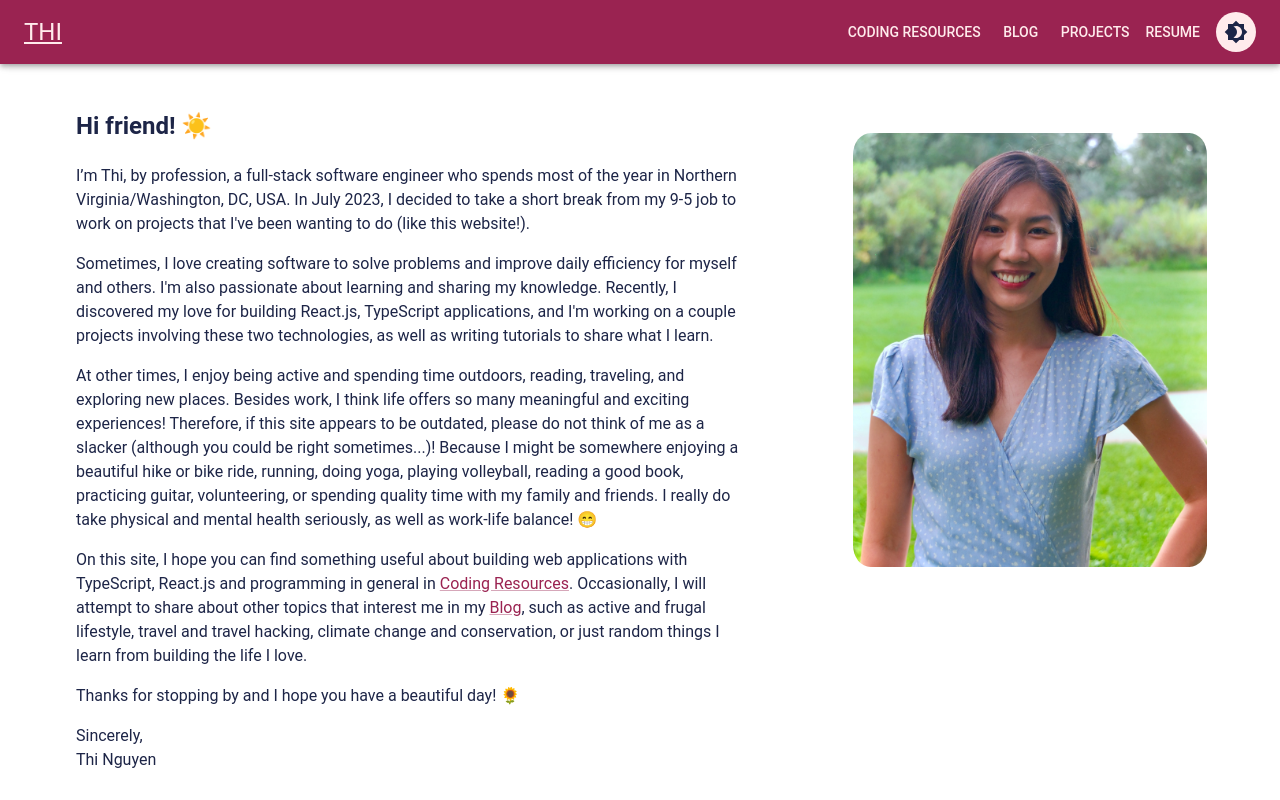
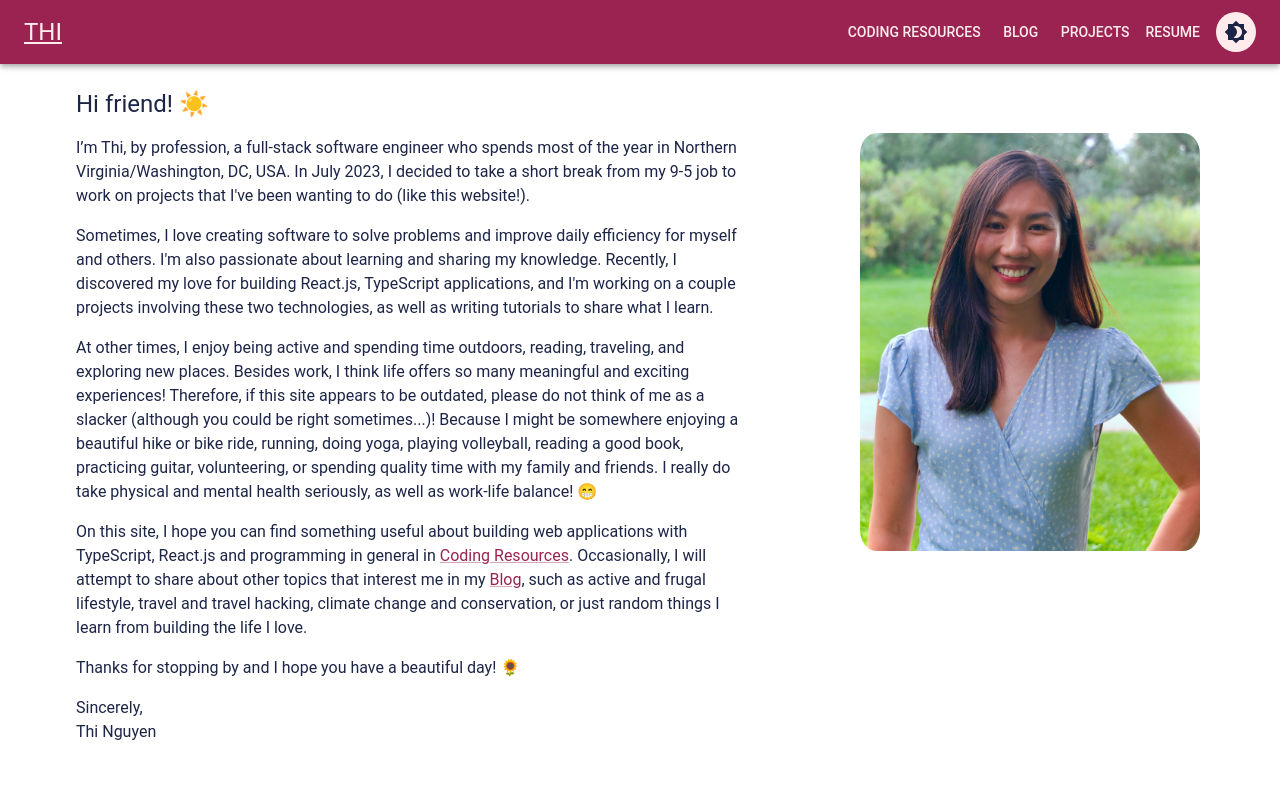
Before and after one commit to justthinguyen/justthinguyen.github.io, a React (Create React App) app: page / in a window 1280 px wide. Shown: the top 800 px of the page. Built offline with nearby package versions, Linux system fonts and the light colour scheme.

Commit message:
Fix DOM nesting error

```diff
--- a/src/contents/MyInfo.tsx
+++ b/src/contents/MyInfo.tsx
@@ -15,8 +15,8 @@ export const resumeLink = 'https://docs.google.com/document/d/1bYqGHmOM8DATNu2_m
 export const fullName = 'Thi Nguyen'
 export const mainSiteDescription = fullName + ' Software Engineer Personal Website'
 export const Intro = () => (
-    <Typography>
-        <h2>Hi friend! ☀️</h2>
+    <Typography component={'div'}>
+        <Typography component={'span'} variant={'h5'}>Hi friend! ☀️</Typography>
         <p>
             I’m Thi, by profession, a full-stack software engineer who spends most of the year in Northern Virginia/Washington, DC, USA.
             In July 2023, I decided to take a short break from my 9-5 job to work on projects that I've been wanting to do (like this website!).
```
